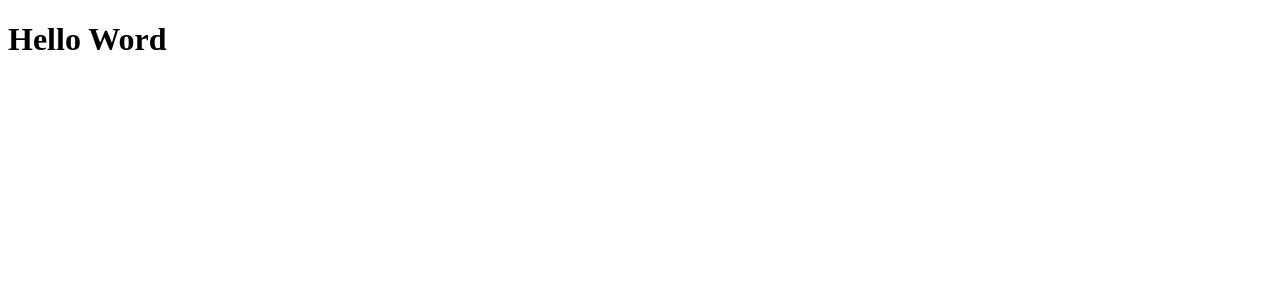
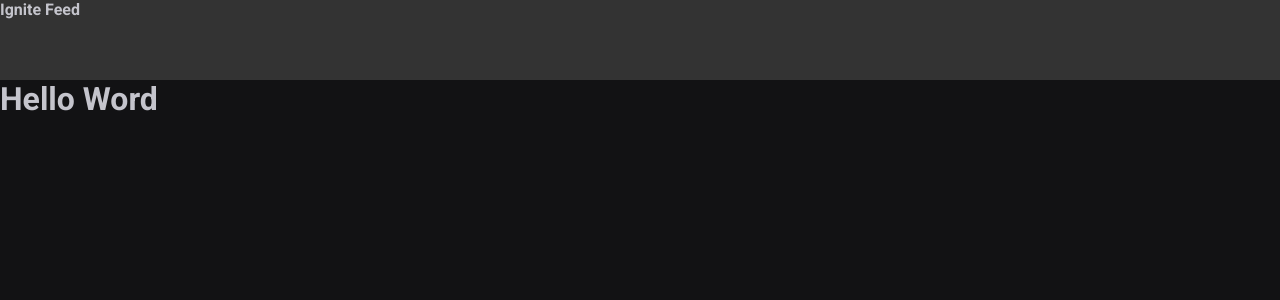
Before and after one commit to AugustoCVS/Project01-Rocketseat, a React (Vite) app: page / in a window 1280 px wide. Shown: the top 300 px of the page. Built offline with nearby package versions, Linux system fonts and the light colour scheme.

Commit message:
style: create global css

```diff
--- a/index.html
+++ b/index.html
@@ -2,8 +2,15 @@
 <html lang="en">
   <head>
     <meta charset="UTF-8" />
+
+    <link rel="preconnect" href="https://fonts.googleapis.com">
+    <link rel="preconnect" href="https://fonts.gstatic.com" crossorigin>
+
     <link rel="icon" type="image/svg+xml" href="/vite.svg" />
     <meta name="viewport" content="width=device-width, initial-scale=1.0" />
+
+    <link href="https://fonts.googleapis.com/css2?family=Roboto:wght@400;700&display=swap" rel="stylesheet">
+
     <title>Vite + React</title>
   </head>
   <body>
--- a/src/App.jsx
+++ b/src/App.jsx
@@ -1,9 +1,13 @@
-import { useState } from 'react'
+import { useState } from 'react';
+import { Header } from './components/Header/Header';
+import './css/global.css'
 
 function App() {
-
   return (
-    <h1>Hello Word</h1>
+    <div>
+      <Header/>
+      <h1>Hello Word</h1>
+    </div>
   )
 }
 
--- /dev/null
+++ b/src/components/Header/Header.jsx
@@ -0,0 +1,9 @@
+import styles from './Header.module.css'
+
+export function Header(){
+    return(
+        <header className={styles.header}>
+            <strong>Ignite Feed</strong>
+        </header>
+    );
+}
--- /dev/null
+++ b/src/components/Header/Header.module.css
@@ -0,0 +1,4 @@
+.header{
+    background: #333;
+    height: 80px;
+}
--- /dev/null
+++ b/src/css/global.css
@@ -0,0 +1,30 @@
+:root{
+    --white: #fff;
+    --gray-100: #e1e1e6;
+    --gray-300: #c4c4cc;
+    --gray-400: #8d8d99;
+    --gray-600: #323238;
+    --gray-700: #29292e;
+    --gray-800: #202024;
+    --gray-900: #121214;
+
+    --green-500: #00875f
+}
+
+* {
+    margin: 0;
+    padding: 0;
+    box-sizing: border-box;
+}
+body{
+    background-color: var(--gray-900);
+    color: var(--gray-300);
+    -webkit-font-smoothing: antialiased;
+}
+
+
+body, input, textarea, button{
+    font-family: 'Roboto', sans-serif;
+    font-weight: 400;
+    font-size: 1rem;
+}
```
